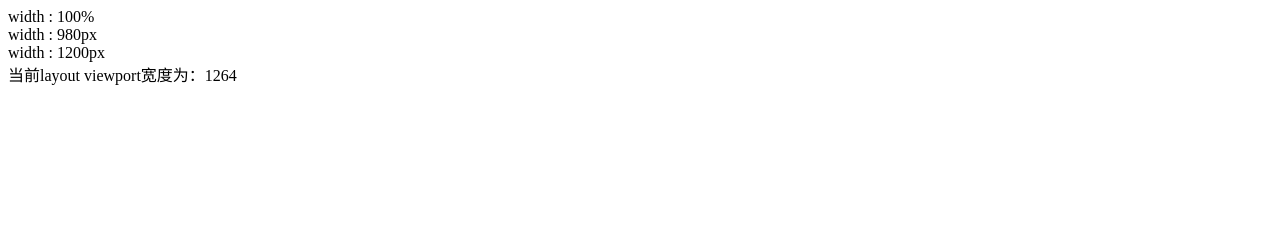
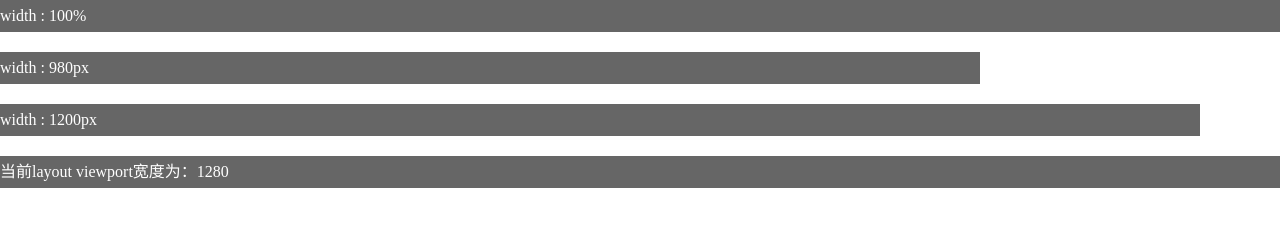
Before and after one commit to sisiyuan/sisiyuan.github.io, a plain HTML site: page demo/h5/viewport.html in a window 1280 px wide. Drawn offline with Linux system fonts and the light colour scheme.

Commit message:
veiwport
veiwport default width

```diff
--- /dev/null
+++ b/demo/h5/css/style.css
@@ -0,0 +1,12 @@
+@charset "UTF-8";
+
+*{
+    margin: 0;
+    padding: 0;
+}
+.box{
+    background-color: #666;
+    color: #fff;
+    line-height: 2;
+    margin-bottom: 20px;
+}
--- a/demo/h5/viewport_width.html
+++ b/demo/h5/viewport.html
@@ -11,7 +11,7 @@
         <meta name="page" content=",SALE,201712310000001,INDEX," />
 
         <title>layout viewport和visual viewport</title>
-        <link rel="stylesheet" href="">
+        <link rel="stylesheet" href="./css/style.css">
     </head>
     <body>
         <!-- 页面结构[[ -->
```
